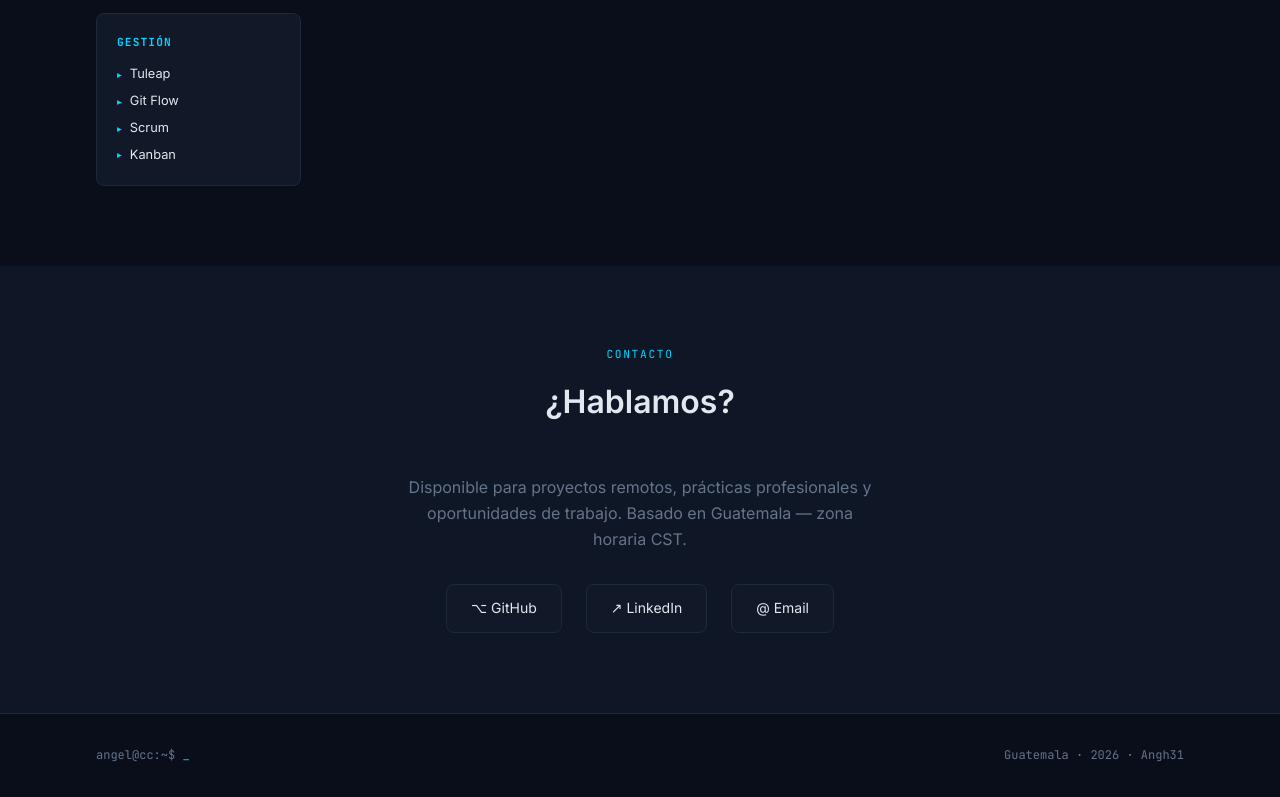
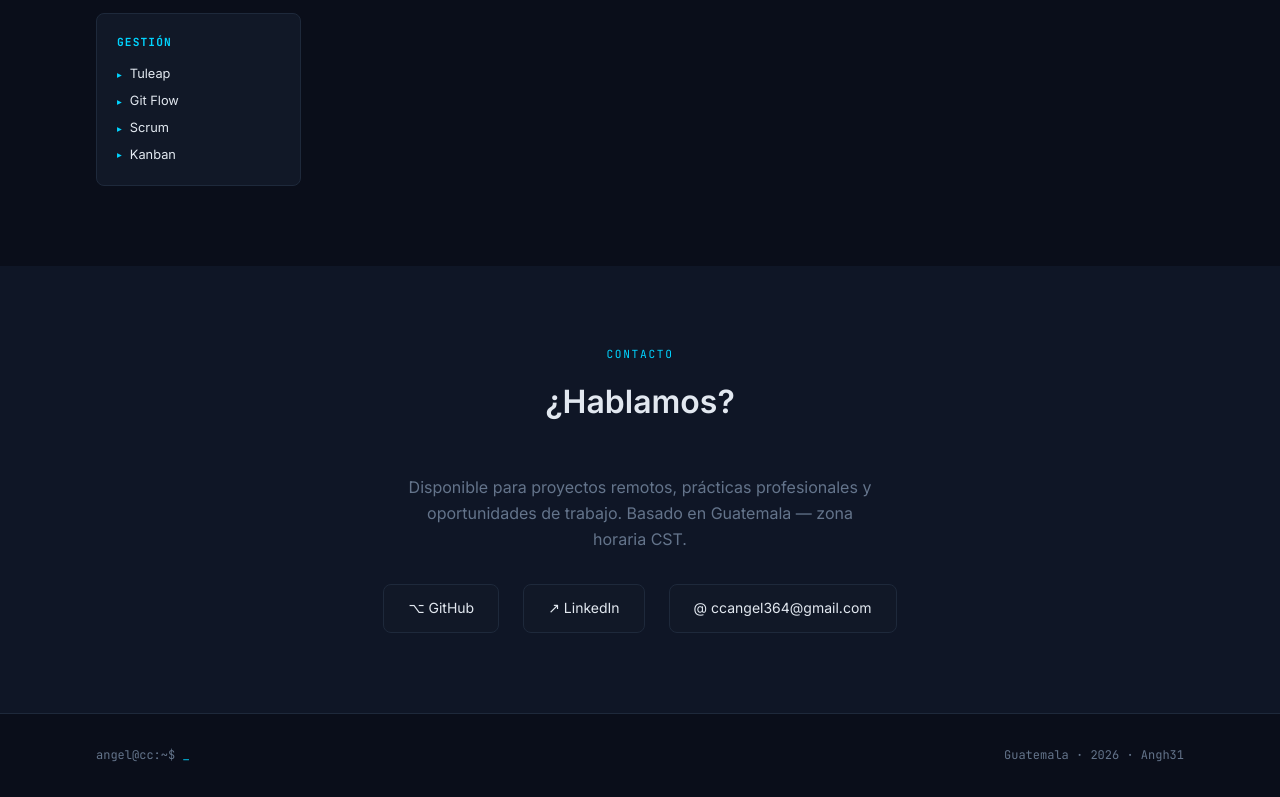
Before and after one commit to Angh31/Angh31.github.io, a plain HTML site: page index.html in a window 1280 px wide. Shown: the part 1987-2784 px from the top of the page. Drawn offline with Linux system fonts and the light colour scheme.

Commit message:
Update contact information and location in index.html

```diff
--- a/index.html
+++ b/index.html
@@ -393,7 +393,7 @@
   <!-- HERO -->
   <section class="hero">
     <div class="hero-content">
-      <p class="hero-eyebrow">QA Automation · DevSecOps · Guatemala</p>
+      <p class="hero-eyebrow">QA Automation · DevSecOps · Sayaxché, Petén, Guatemala</p>
       <h1>Angel CC<br /><span>Automatización &amp; Seguridad</span></h1>
       <p class="hero-sub">Ingeniero en Sistemas enfocado en QA Automation y DevSecOps. Construyo pipelines CI/CD con security gates, frameworks de testing E2E y sistemas de gestión en tiempo real.</p>
       <div class="hero-badges">
@@ -578,11 +578,11 @@
       <a href="https://github.com/Angh31" target="_blank" class="contact-link">
         ⌥ GitHub
       </a>
-      <a href="https://linkedin.com/in/TU-USUARIO" target="_blank" class="contact-link">
+      <a href="https://linkedin.com/in/angel-cc" target="_blank" class="contact-link">
         ↗ LinkedIn
       </a>
-      <a href="mailto:TU-EMAIL" class="contact-link">
-        @ Email
+      <a href="mailto:ccangel364@gmail.com" class="contact-link">
+        @ ccangel364@gmail.com
       </a>
     </div>
   </section>
```
